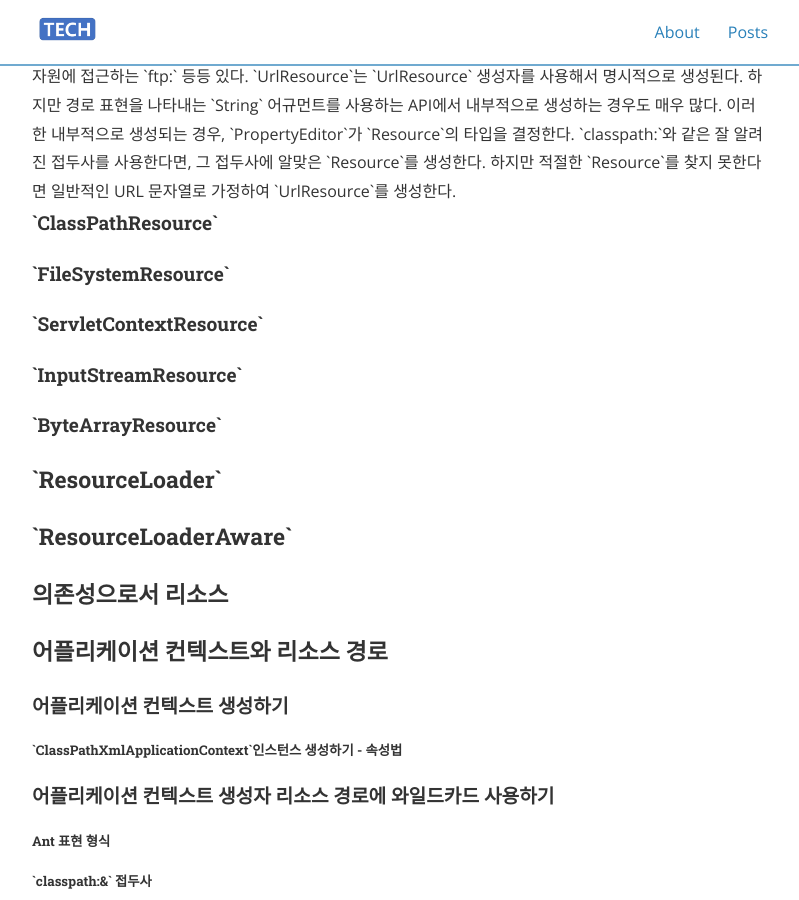
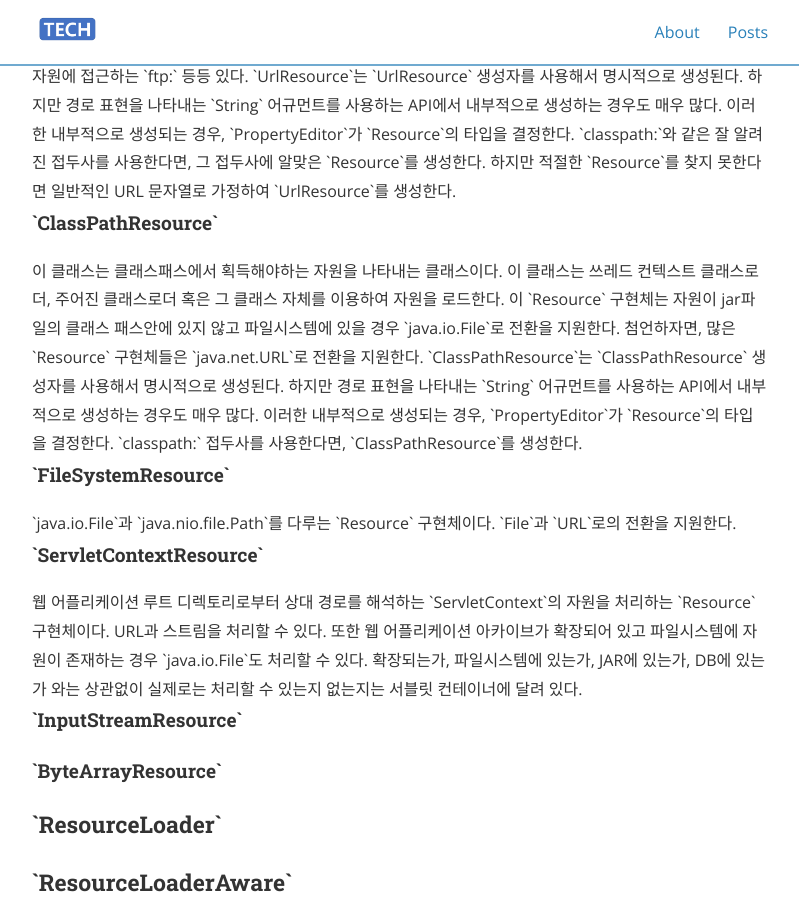
Before and after one commit to e406hsy/e406hsy.github.io, a Jekyll site: the page built from _posts/2020-05-17-Spring_Reference_Core_2_Resources.md, in a window 1280 px wide and 900 px high, scrolled down 3507 px. Shown: the whole window, without its empty margins (240-1039 px from the left). Built offline with Jekyll 4.4.1, drawn with Linux system fonts in a browser that asks for light colours; nearby versions of some CDN libraries; comment, search, counter and statistics services are not loaded; some of the changed text lies outside the part shown.

Commit message:
add : add contents

```diff
--- a/_posts/2020-05-17-Spring_Reference_Core_2_Resources.md
+++ b/_posts/2020-05-17-Spring_Reference_Core_2_Resources.md
@@ -135,10 +135,22 @@ public interface InputStreamSource {
 
 <h4 id="resources-implementations-classpathresource">`ClassPathResource`</h4>
 
+이 클래스는 클래스패스에서 획득해야하는 자원을 나타내는 클래스이다. 이 클래스는 쓰레드 컨텍스트  클래스로더, 주어진 클래스로더 혹은 그 클래스 자체를 이용하여 자원을 로드한다.
 
+이 `Resource` 구현체는 자원이 jar파일의 클래스 패스안에 있지 않고 파일시스템에 있을 경우 `java.io.File`로 전환을 지원한다. 첨언하자면, 많은 `Resource` 구현체들은 `java.net.URL`로 전환을 지원한다.
+
+`ClassPathResource`는 `ClassPathResource` 생성자를 사용해서 명시적으로 생성된다. 하지만 경로 표현을 나타내는 `String` 어규먼트를 사용하는 API에서 내부적으로 생성하는 경우도 매우 많다. 이러한 내부적으로 생성되는 경우, `PropertyEditor`가 `Resource`의 타입을 결정한다. `classpath:` 접두사를 사용한다면, `ClassPathResource`를 생성한다.
 
 <h4 id="resources-implementations-filesystemresource">`FileSystemResource`</h4>
+
+`java.io.File`과 `java.nio.file.Path`를 다루는 `Resource` 구현체이다. `File`과 `URL`로의 전환을 지원한다.
+
 <h4 id="resources-implementations-servletcontextresource">`ServletContextResource`</h4>
+
+웹 어플리케이션 루트 디렉토리로부터 상대 경로를 해석하는 `ServletContext`의 자원을 처리하는 `Resource` 구현체이다.
+
+URL과 스트림을 처리할 수 있다. 또한 웹 어플리케이션 아카이브가 확장되어 있고 파일시스템에 자원이 존재하는 경우 `java.io.File`도 처리할 수 있다. 확장되는가, 파일시스템에 있는가, JAR에 있는가, DB에 있는가 와는 상관없이 실제로는 처리할 수 있는지 없는지는 서블릿 컨테이너에 달려 있다.
+
 <h4 id="resources-implementations-inputstreamresource">`InputStreamResource`</h4>
 <h4 id="resources-implementations-bytearrayresource">`ByteArrayResource`</h4>
 <h3 id="resources-resourceLoader">`ResourceLoader`</h3>
```
Also changed, not shown: other parts of _posts/2020-05-17-Spring_Reference_Core_2_Resources.md (+1 -1 lines).
